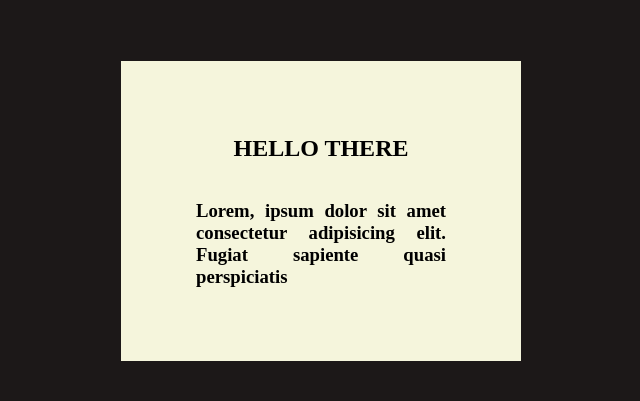
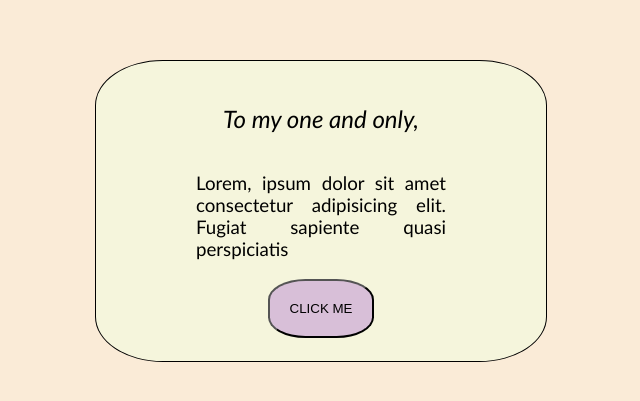
Before and after one commit to waasuji/van, a plain HTML site: page main.html in a window 1280 px wide. Shown: the part 157-558 px from the top of the page, without its empty margins (319-959 px from the left). Drawn offline with Linux system fonts and the light colour scheme.

Commit message:
almost done with first page, just no background pic

```diff
--- a/main.css
+++ b/main.css
@@ -1,19 +1,22 @@
 body{
     min-height: 90vh;
-    background-color: #1c1818;
+    background-color:antiquewhite;
     color: black;
     display: flex;
     align-items: center;
     justify-content: center;
+    font-family:'Trebuchet MS', 'Lucida Sans Unicode', 'Lucida Grande', 'Lucida Sans', Arial, sans-serif;
 }
 
 .parent{
     background-color:beige;
-    width: 400px;
+    width: 450px;
     height: 300px;
     display: flex;
     align-items: center;
     justify-content: center;
+    border-radius: 15%;
+    border: 1px solid black;
 }
 
 .child{
@@ -24,3 +27,21 @@ body{
     flex-direction: column;
     text-align: justify;
 }
+
+.child h2{
+    font-style: italic;
+    font-weight: 500;
+}
+
+.child h3{
+    font-weight: 100;
+}
+
+.child button{
+    background-color: thistle;
+    padding: 20px;
+    border-radius: 35%;
+}
+.child button:hover{
+    opacity: 0.8;
+}
--- a/main.html
+++ b/main.html
@@ -3,24 +3,17 @@
 <head>
     <meta charset="UTF-8">
     <meta name="viewport" content="width=device-width, initial-scale=1.0">
-    <title>Test Test</title>
+    <title>Valentine Day Card</title>
     <link rel="stylesheet" href="main.css">
     <script src="main.js"></script>
 </head>
 <body>
     <section class="parent">
         <section class="child">
-            <h2>HELLO THERE</h2>
+            <h2>To my one and only,</h2>
             <h3>Lorem, ipsum dolor sit amet consectetur adipisicing elit. Fugiat sapiente quasi perspiciatis
             </h3>
-            <div>
-                <!-- <button class="button-yes">
-
-                </button>
-                <button class="button-no">
-
-                </button> -->
-            </div>
+            <button>CLICK ME</button>
         </section>
     </section>
 </body>
```
